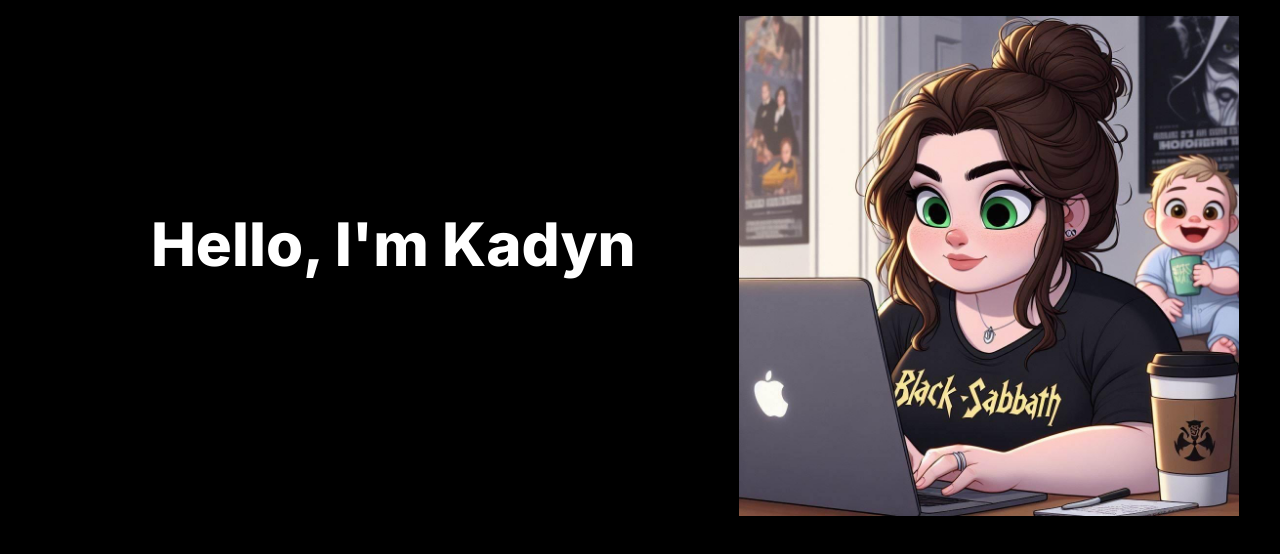
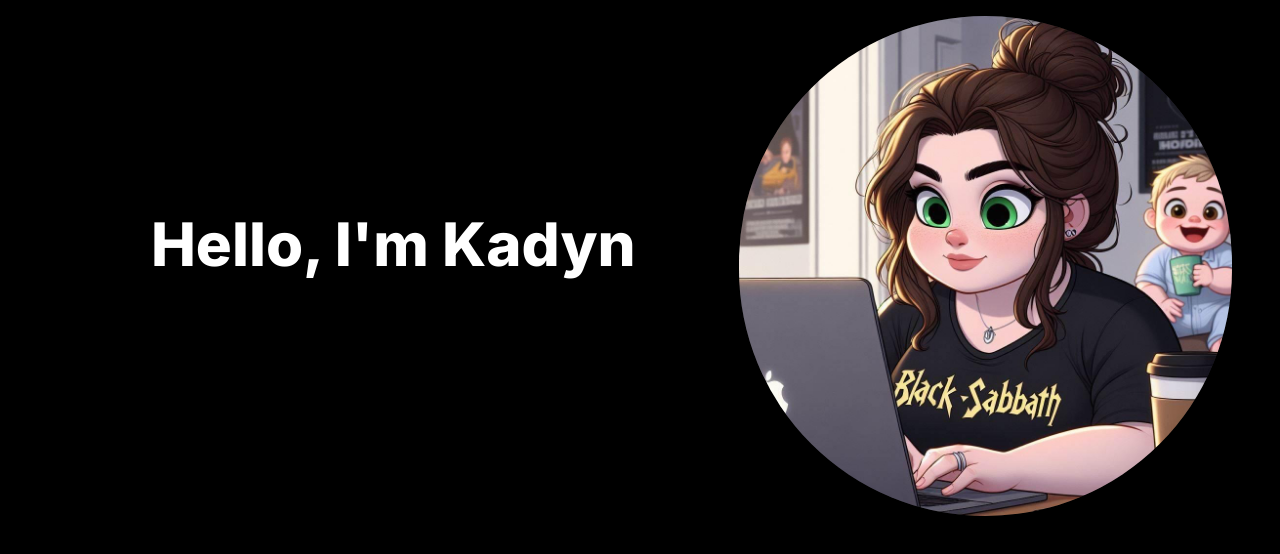
Before and after one commit to Jedikay/next-portfolio, a Next.js app: page / in a window 1280 px wide. Shown: the top 554 px of the page. Built offline with nearby package versions, Linux system fonts and the light colour scheme.

Commit message:
improved code

```diff
--- a/src/app/components/HeroSection.jsx
+++ b/src/app/components/HeroSection.jsx
@@ -9,8 +9,8 @@
             <h1 className="mb-4 text-4xl font-extrabold text-white lg:text-6xl">Hello, I&apos;m Kadyn</h1>
             <p className="text-[#adb7be text-lg lg:text-xl">I am a web developer.</p>
             </div>
-            <div className="col-span-5">
-            <div className="squared-full bg-[#181818] w-[500px] h-[500px] relative">
+            <div className="col-span-5 overflow-hidden rounded-full">
+            <div className="bg-[#181818] w-[500px] h-[500px] relative">
             <Image
             src="/images/jedikay.jpg"
             alt="jedikay image"
```
